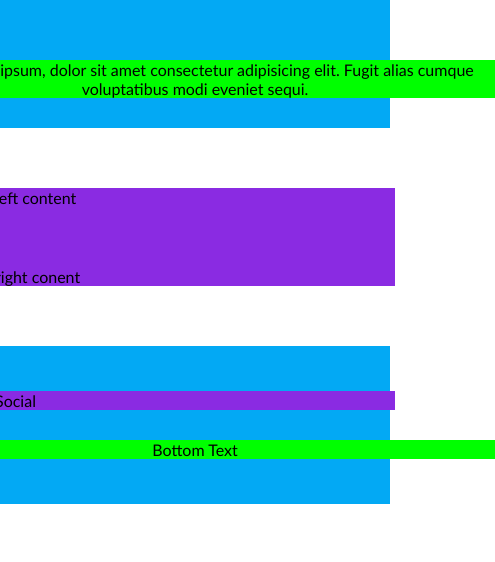
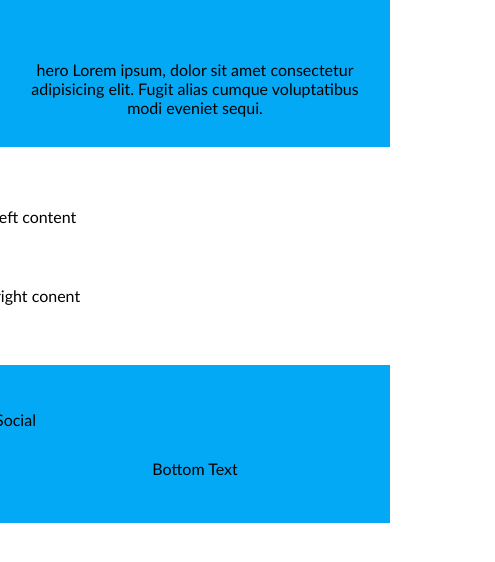
Before and after one commit to andrejusnec/8-Coming-soon, a plain HTML site: page index.html in a window 390 px wide. Shown: the whole page, 495 px wide, since content can reach past the window. Drawn offline with Linux system fonts and the light colour scheme.

Commit message:
responsive design update

```diff
--- a/css/layout.css
+++ b/css/layout.css
@@ -6,13 +6,11 @@
     .container > .row-short{
 display: inline-block;
 width: 600px;
-background-color: lime;
 margin-left: calc(50% - 300px);
 text-align: center;
     }
     .container > .row {
         display: inline-block;
-        background-color: pink;
         width: 1000px;
         margin-left: calc(50% - 500px);
     }
@@ -30,21 +28,25 @@ text-align: center;
         @media (max-width:1100px) {
             .container > .row {
                 width: 800px;
-                background-color:yellow;
                 margin-left: calc(50% - 400px);
             }
         }@media (max-width:900px) {
             .container > .row {
                 width: 600px;
-                background-color: red;
                 margin-left: calc(50% - 300px);
             }
         }
         @media (max-width:700px) {
+            .container {
+                padding-left: 20px;
+                padding-right: 20px;
+            }
+            .container > .row-short {
+                width: 100%;
+                margin-left: 0;
+            }
             .container > .row {
-                display: inline-flexbox;
                 width: 400px;
-                background-color: blueviolet;
                 margin-left: calc(50% - 200px);
             }
             .container > .row > .colum.left {
```
